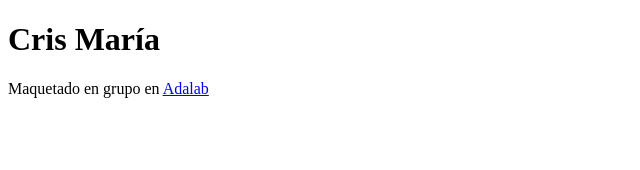
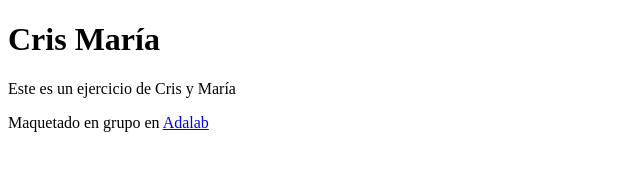
Before and after one commit to Mariaguerrero95/ejercicio-cris-maria, a plain HTML site: page index.html in a window 1280 px wide. Shown: the whole page, without its empty margins (0-640 px from the left). Drawn offline with Linux system fonts and the light colour scheme.

Commit message:
creating new branch

```diff
--- a/index.html
+++ b/index.html
@@ -8,6 +8,7 @@
 <body>
     <header>
         <h1>Cris María</h1>
+        <p>Este es un ejercicio de Cris y María</p>
     </header>
     <main>
         <section class="motivación"></section>
```
